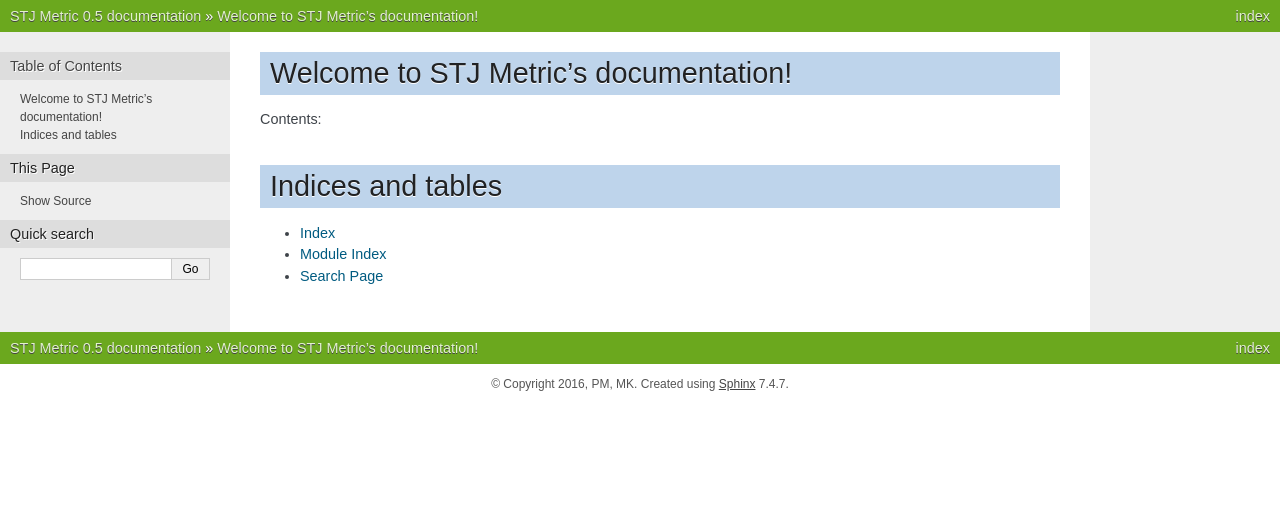
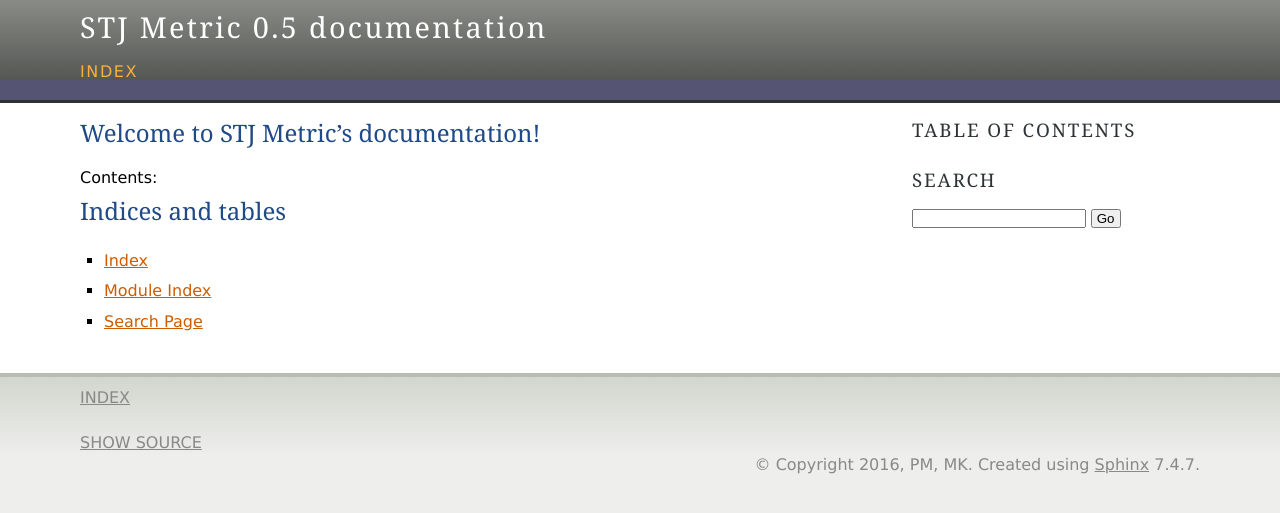
Before and after one commit to mkstratos/stj_pv, a Sphinx documentation site: the page built from STJ_PV/refac/doc/index.rst, in a window 1280 px wide. Shown: the top 513 px of the page. Built offline with Sphinx 7.4.7, drawn with Linux system fonts in a browser that asks for light colours.

Commit message:
Updates built documentation

```diff
--- a/STJ_PV/refac/doc/conf.py
+++ b/STJ_PV/refac/doc/conf.py
@@ -131,7 +131,8 @@
 # The theme to use for HTML and HTML Help pages.  See the documentation for
 # a list of builtin themes.
 #
-html_theme = 'nature'
+#html_theme = 'nature'
+html_theme = 'agogo'
 
 # Theme options are theme-specific and customize the look and feel of a theme
 # further.  For a list of options available for each theme, see the
```
Also changed, not shown: 19 other files.
